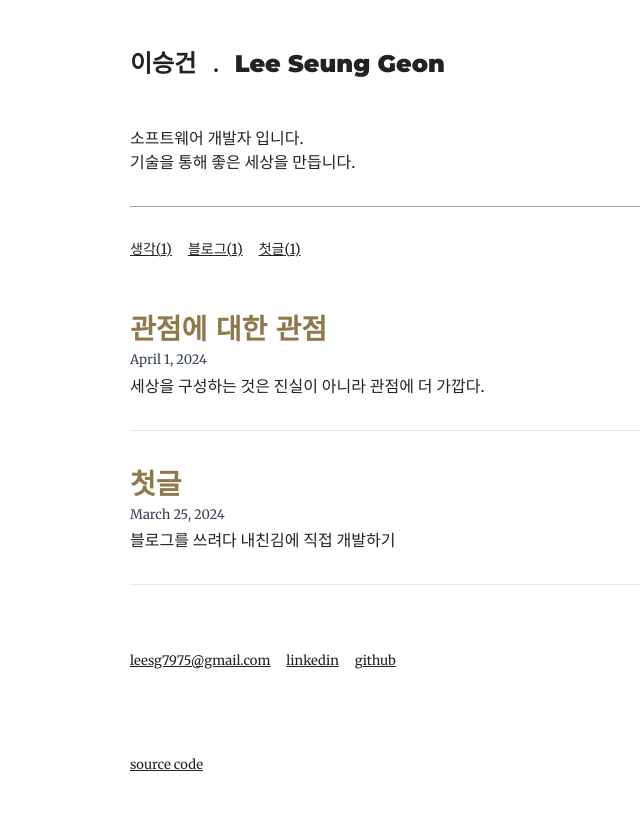
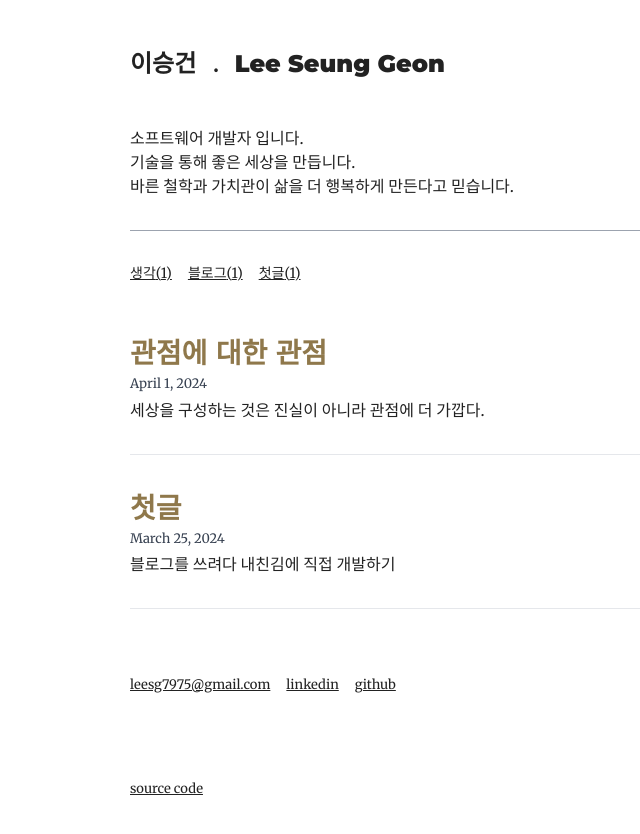
Before and after one commit to geongun20/blog, a Next.js app: page / in a window 1280 px wide. Shown: the top 834 px of the page, without its empty margins (194-834 px from the left). Built offline with nearby package versions, Linux system fonts and the light colour scheme; no server answers.

Commit message:
chore: edit header text

```diff
--- a/app/page.tsx
+++ b/app/page.tsx
@@ -68,7 +68,8 @@ export default async function Home() {
     <div className="relative -top-[10px] flex flex-col gap-y-4">
       <div className="w-full border-b-[1px] border-gray-400 pb-8">
         <p>소프트웨어 개발자 입니다.</p>
-        <p>기술을 통해 좋은 세상을 만듭니다. </p>
+        <p>기술을 통해 좋은 세상을 만듭니다.</p>
+        <p>바른 철학과 가치관이 삶을 더 행복하게 만든다고 믿습니다.</p>
       </div>
       <PostList posts={posts} />
     </div>
```
